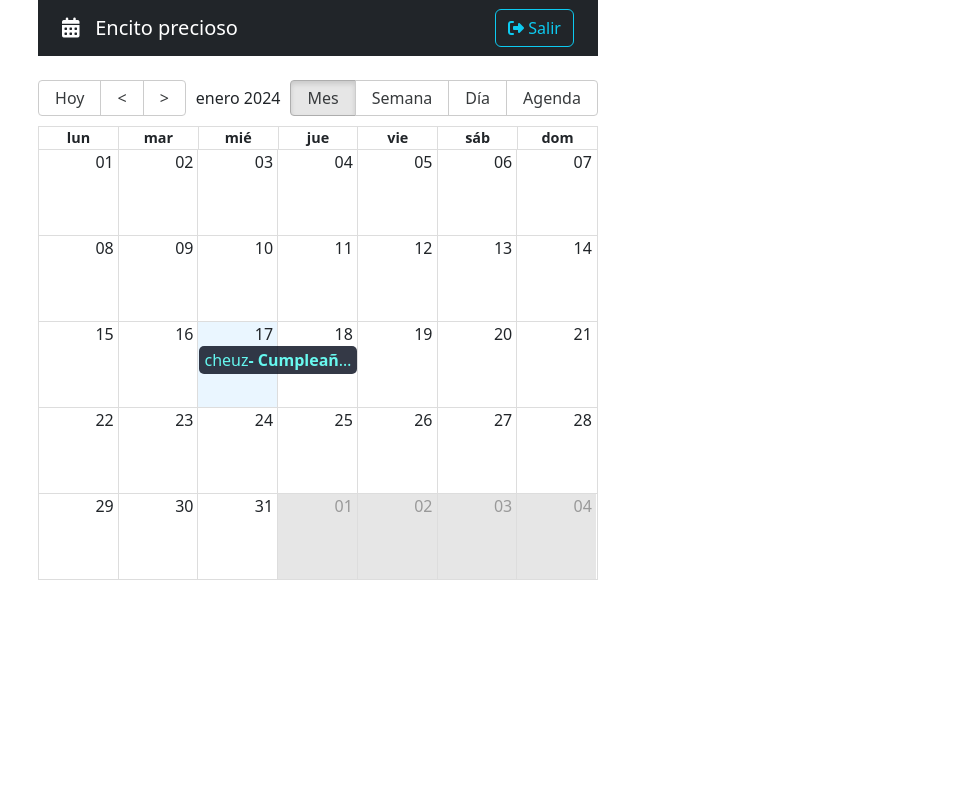
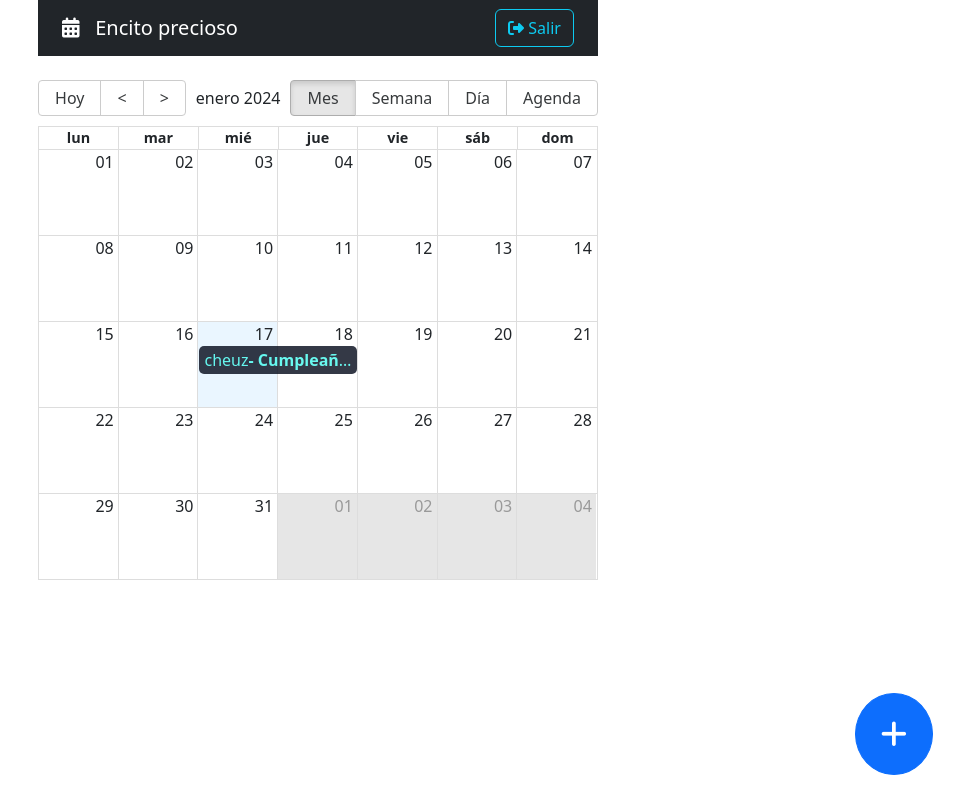
Before and after one commit to Dennisb-galeano/CalendarApp, a React (Vite) app: page / in a window 1280 px wide. Shown: the whole page, without its empty margins (322-1280 px from the left). Built offline with nearby package versions, Linux system fonts and the light colour scheme.

Commit message:
SC22 CL363 - Creacion de (FAB) floating action button (boton flotante) - preparaar la creacion de un nuevo evento.

```diff
--- a/src/calendar/components/CalendarModal.jsx
+++ b/src/calendar/components/CalendarModal.jsx
@@ -42,9 +42,9 @@
   //realizar las conecciones del state con el formulario, en el input, formValues.xxx
   //actualizar el formulario con del useState para uqe se refleje el cambio. creo una fn onInputChanged, que es usada en el onchange
   //importar el
-  const [formValues, setformValues] = useState({
-    title: 'Encito',
-    notes: 'soy hermoso',
+  const [formValues, setformValues] = useState({ //cuando se crea un nuevo evento me saldra con la hora definida, unicamente
+    title: '',
+    notes: '',
     start: new Date(),  //react-modal requiere fecha inicio y fecha fin
     end: addHours(new Date(), 2), //agregarle 2 horas a la fecha con el addHours- se importan de 'date-fns'
   });
--- /dev/null
+++ b/src/calendar/components/FabAddNew.jsx
@@ -0,0 +1,43 @@
+// Floating Action Button (FAB) is a high-emphasis button that lets the user perform a primary action in an application
+
+import { addHours } from "date-fns";
+import { useCalendarStore } from "../../hooks/useCalendarStore";
+import { useUiStore } from "../../hooks/useUiStore";
+
+
+
+export const FabAddNew = () => {
+
+    const {openDateModal} = useUiStore(); //abre el modal con el boton.
+    const { setActiveEvent}= useCalendarStore();//limpiar la nota anterior en el nuevo modal
+
+    const handleClickNewModal =() => {
+      setActiveEvent({  //el nuevo evento activo que quiero antes que se abra el modal.. vienen del useCalendarStore... calendarSlice la data
+        title: '',
+        notes: '',
+        start: new Date(), //momenti enn que empueza el evento
+        final: addHours(new Date(), 2), //puedo tomar un numero y una fecha y le sumo 2 horas
+        bgColor: '#fafafa',
+        user: {  //se le pueden agregar los eventos con la data que desee, la UNICA OBLIGATORIA ES EL TITTLE, EL START Y EL END
+          _id: '123',
+          name: 'cheuz',
+        }
+      });
+        openDateModal();
+    }
+
+  return (
+    <button
+      className="btn btn-primary fab" //fab: Floating Action Button, clase en styles
+      onClick={ handleClickNewModal }
+    >
+       <i className="fas fa-plus"> </i>  {/*icono de font awsome */}
+
+    </button>
+  )
+}
+
+
+//si tiene ID me identifica si estoy creando uno nuevo o solo lo estoy actualizando
+//si tengo _id : lo estoy actualizado
+// si no tiene esta creando una nueva note,, en este caso NO va a llevar _id el objeto
--- a/src/calendar/pages/CalendarPage.jsx
+++ b/src/calendar/pages/CalendarPage.jsx
@@ -13,6 +13,7 @@
 import { getMessagesEs } from '../getMessages';
 import { useUiStore } from '../../hooks/useUiStore';
 import { useCalendarStore } from '../../hooks/useCalendarStore';
+import { FabAddNew } from '../components/FabAddNew';
 
 
 //se le pueden agregar los eventos con la data que desee, la UNICA OBLIGATORIA ES EL TITTLE, EL START Y EL END
@@ -85,6 +86,7 @@
 
       />
       <CalendarModal/>
+       <FabAddNew/> {/*boton flotante */}
 
     </>
 
--- a/src/hooks/useUiStore.js
+++ b/src/hooks/useUiStore.js
@@ -13,7 +13,7 @@
 
   const { isDateModalOpen} = useSelector( state => state.ui  ); //tengo acceso al state. y de ahi me interesa que me regrese el ui
 
-  const openDateModal = () =>{
+  const openDateModal = () =>{ //lo uso en FabAddNew.jsx
     dispatch( onOpenDateModal() ) //el onOpen.. esta dentroel store ... ui . en el uiSlice.js
     //para llegar a ese reducer necesit hacer el dispatc de una accion
   }
--- a/src/styles.css
+++ b/src/styles.css
@@ -110,3 +110,14 @@
   outline: none;
   padding: 10px;
 }
+
+/* fab ( floating action buttom) esta en FabAddNew.jsx */
+  .fab{
+    border-radius: 100%;
+    bottom: 25px;
+    font-size: 30px;
+    padding: 25px;
+    position: fixed;
+    right: 25px;
+
+  }
```
Also changed, not shown: notes.txt.
